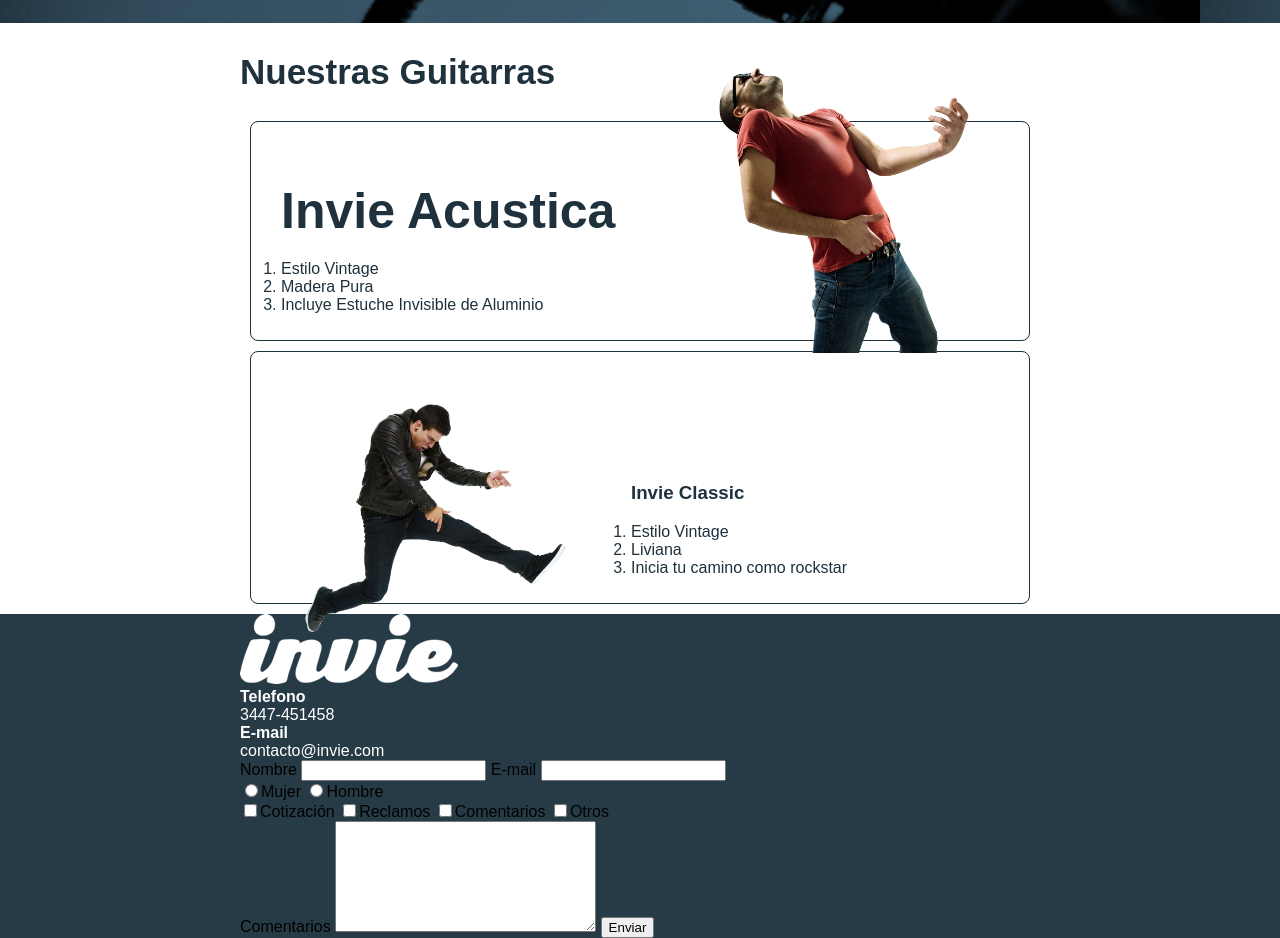
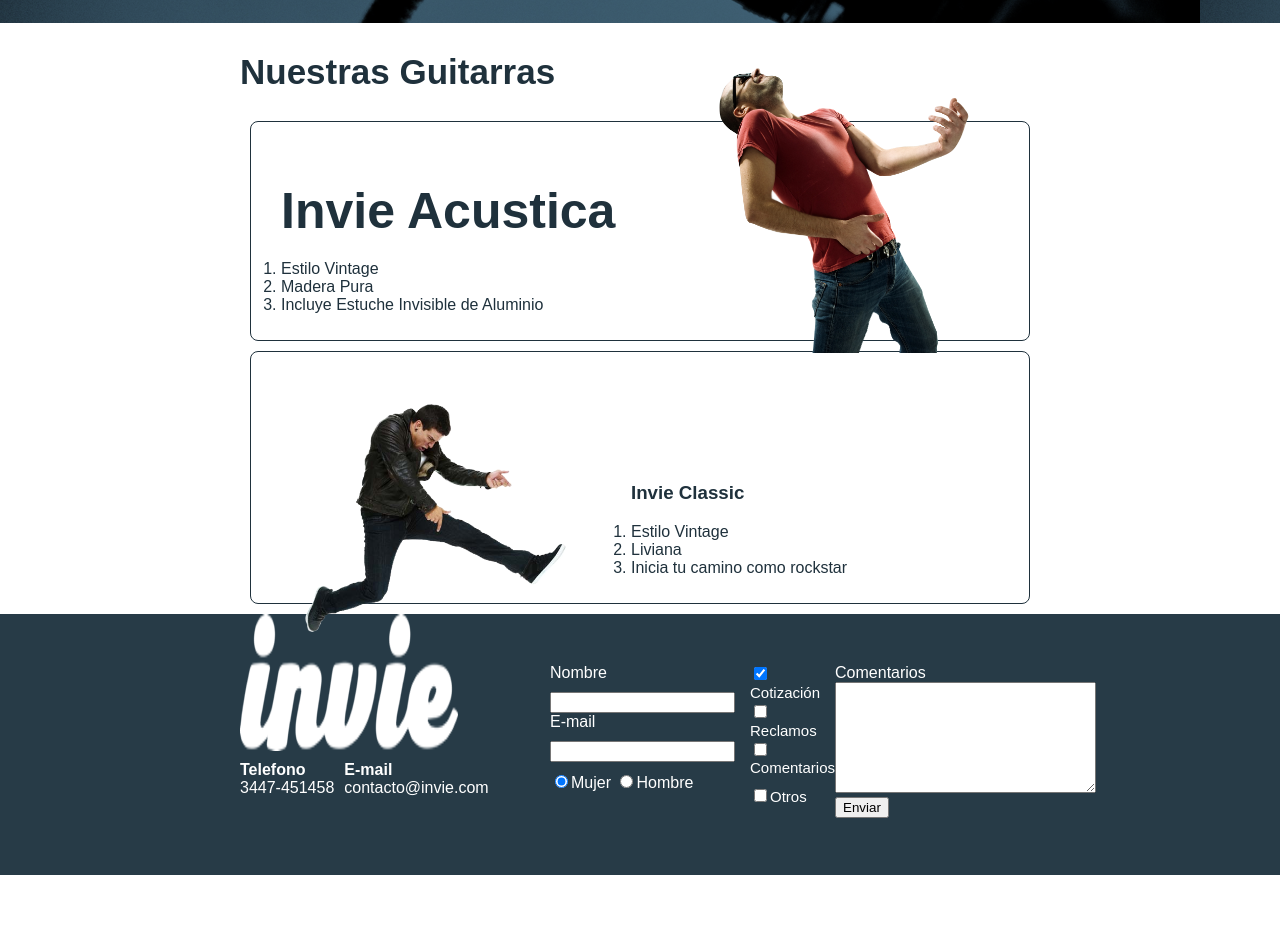
Before and after one commit to LeanEntreRios/blog, a plain HTML site: page index.html in a window 1280 px wide. Shown: the part 420-1358 px from the top of the page. After the commit the page ends 1295 px from the top, so only its background shows below. Drawn offline with Linux system fonts and the light colour scheme; a web font is replaced by a local one.

Commit message:
modificacion1

```diff
--- a/css/invie.css
+++ b/css/invie.css
@@ -93,13 +93,45 @@ margin-top: 70px;
 .footer{
   background: #273b47;
 }
+.contacto{
+  display: flex;
+  width: 300px;
+  flex-wrap: wrap;
+}
 .contacto img {
   margin-right:486px;
 }
 .contacto strong{
   display: block;
 }
-.contacto a{
+.contacto a {
   color: white;
   text-decoration: none;
+  margin: 10px 10px 10px 0;
 }
+.footer .contenedor{
+  display: flex;
+  color: white;
+
+}
+.formulario {
+  display: flex;
+  width: 400px;
+  padding: 50px 10px;
+}
+.col1, .col2 {
+  display: flex;
+  flex-direction: column;
+}
+.col1{
+  margin-right: 15px;
+}
+.intereses label {
+  font-size: 15px;
+}
+.formulario label, .sexo, .intereses {
+  margin-bottom: 10px;
+}
+.sexo{
+  margin-top: 10px;
+}
--- a/index.html
+++ b/index.html
@@ -65,31 +65,33 @@
           <a href="mailto:contacto@invie.com"><strong>E-mail</strong><span>contacto@invie.com</span></a>
         </div>
         <form class="formulario">
+          <div class="col1">
             <label for="nombre">Nombre</label>
             <input type="text" required id="nombre" name="nombre">
             <label for="Email">E-mail</label>
             <input type="email" required id="email" name="email">
             <div class="sexo">
               <label for="mujer">
-                <input type="radio" id="mujer" name="sexo" value="Mujer">Mujer
-              </label>
+                <input type="radio" id="mujer" name="sexo" checked value="Mujer">Mujer</label>
               <label for="hombre">
-                <input type="radio" id="hombre" name="sexo" value="Hombre">Hombre
-              </label>
+                <input type="radio" id="hombre" name="sexo" value="Hombre">Hombre</label>
+            </div>
             </div>
             <div class="intereses">
               <label for="cotizacion">
-                <input type="checkbox" id="cotizacion" name="intereses" value="Cotizacion">Cotización
+                <input type="checkbox" id="cotizacion"  checked name="intereses" value="Cotizacion">Cotización
                 </label>
                 <label for="reclamos">
                   <input type="checkbox" id="reclamos" name="intereses" value="Reclamos">Reclamos
                   </label>
+                  <div class="col2">
                     <label for="comentarios">
                       <input type="checkbox" id="comentarios" name="intereses" value="Comentarios">Comentarios
                     </label>
                     <label for="otros">
                       <input type="checkbox" id="otros" name="intereses" value="Otros">Otros
                     </label>
+                  </div>
               </div>
               <div class="">
                 <label for="comentarios">Comentarios</label>
```
Lines whose indentation alone changed are shown as unchanged.
